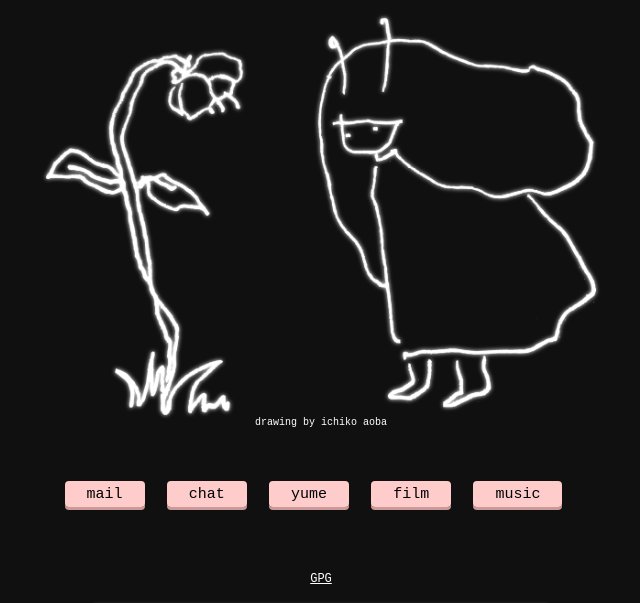
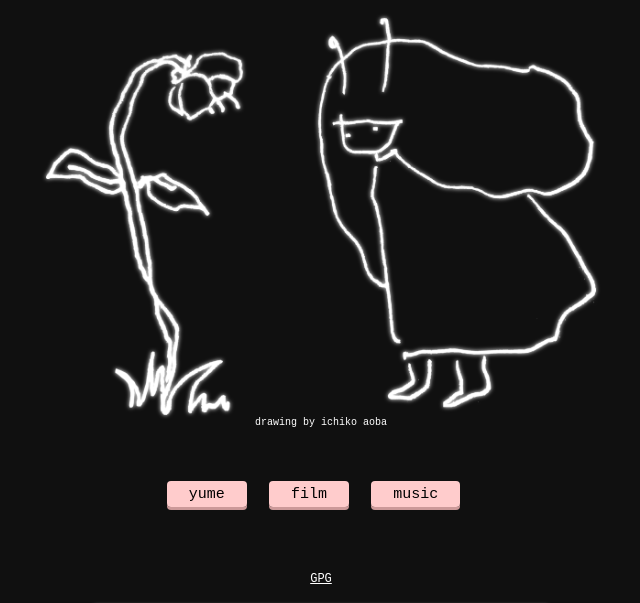
Before and after one commit to yume-red/koi-red, a plain HTML site: page index.html in a window 1280 px wide. Shown: the part 118-721 px from the top of the page, without its empty margins (319-959 px from the left). Drawn offline with Linux system fonts and the light colour scheme.

Commit message:
Update index.html

```diff
--- a/index.html
+++ b/index.html
@@ -143,8 +143,6 @@ body {
 <br><br><br><br><br>
 
 <div style="user-select: none;" align="center">
-  <a class=menu href="mailto:dregs@koi.red">mail</a>
-  <a class=menu href="https://app.koi.red/">chat</a>
   <a class=menu href="https://yume.red/">yume</a>
   <a class=menu href="film/">film</a>
   <a class=menu href="music/">music</a>
```
